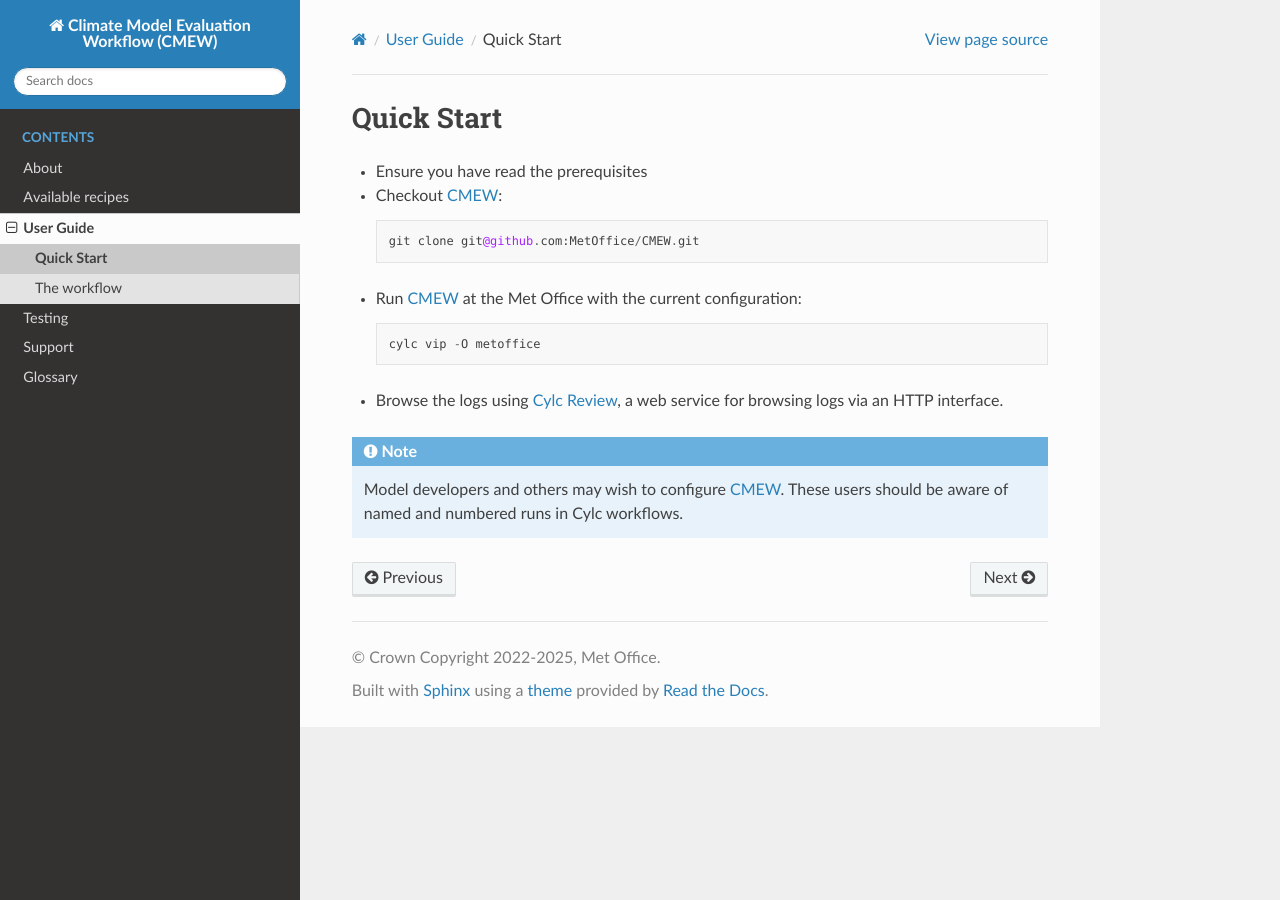
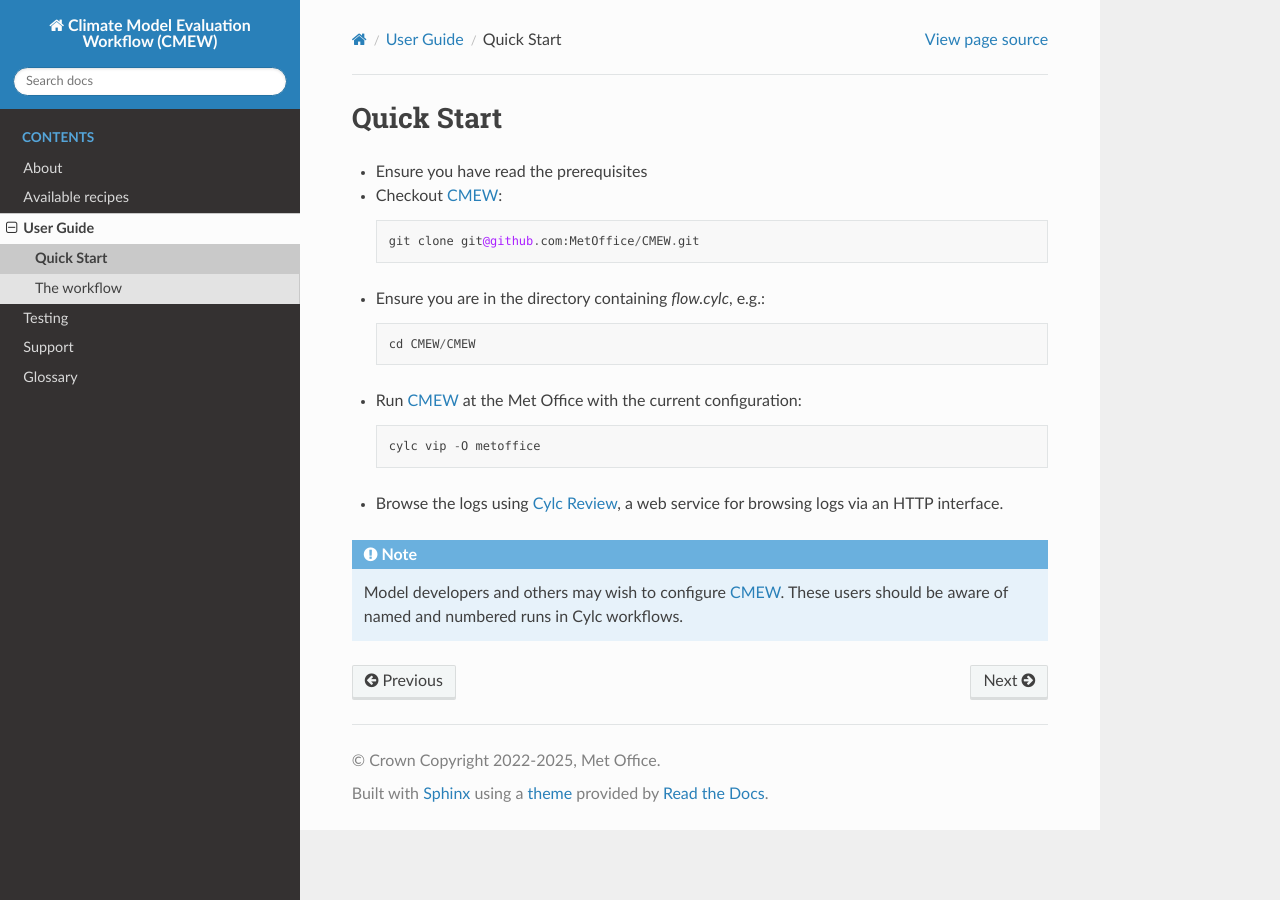
Before and after one commit to MetOffice/CMEW, a Sphinx documentation site: the page built from doc/source/user_guide/quick_start.rst, in a window 1280 px wide. Built offline with Sphinx 7.4.7 and the Read the Docs theme 3.1.0, drawn with Linux system fonts in a browser that asks for light colours.

Commit message:
170: Missed step

```diff
--- a/doc/source/user_guide/quick_start.rst
+++ b/doc/source/user_guide/quick_start.rst
@@ -14,6 +14,11 @@
     git clone git@github.com:MetOffice/CMEW.git
 
 
+* Ensure you are in the directory containing `flow.cylc`, e.g.::
+
+    cd CMEW/CMEW
+
+
 * Run |CMEW| at the Met Office with the current configuration::
 
     cylc vip -O metoffice
```
